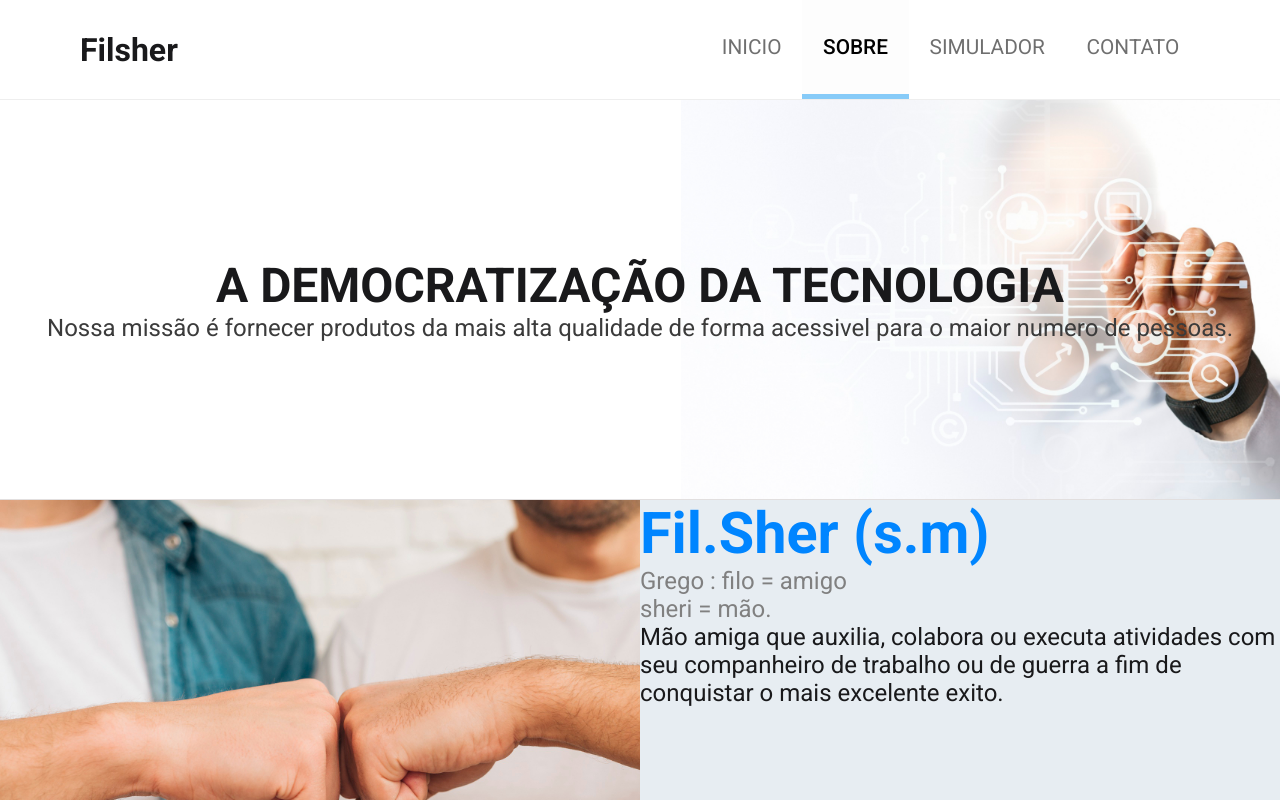
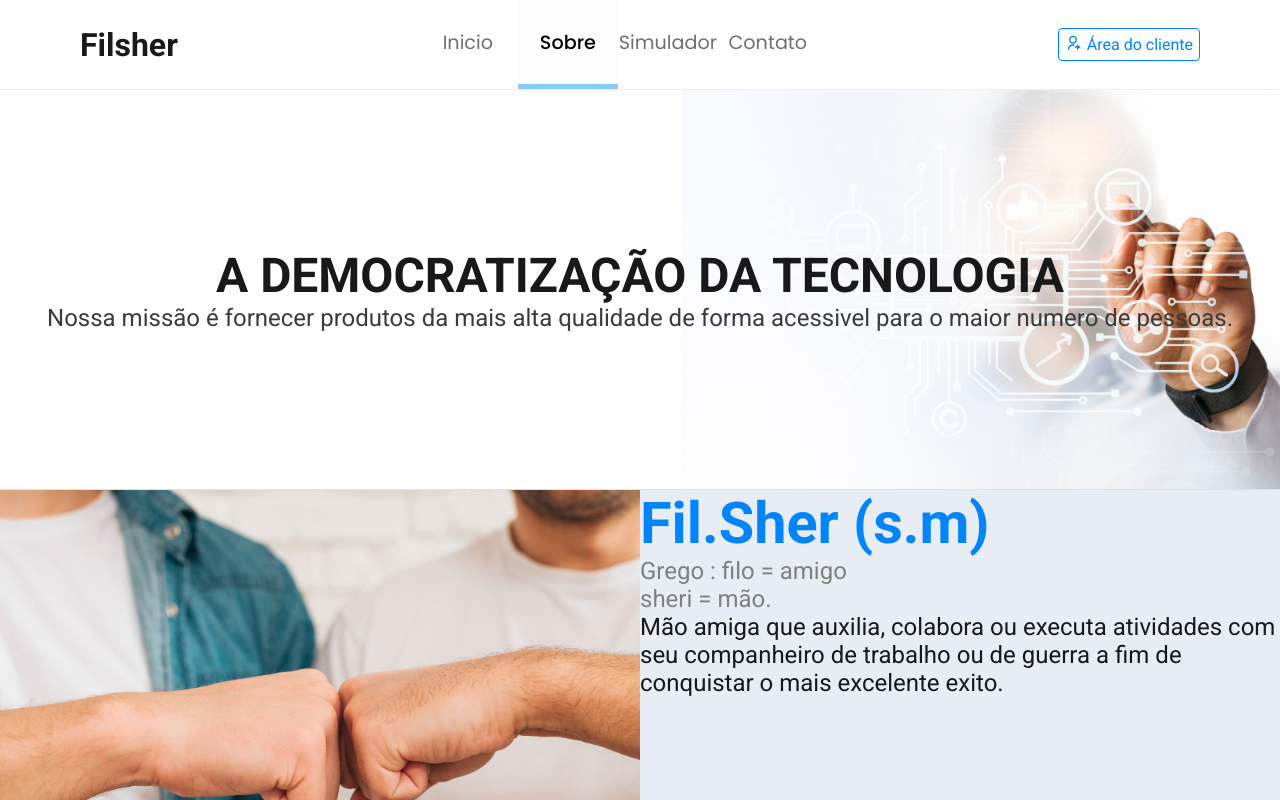
Before and after one commit to leonardobelilomessias/belilo_ws, a Next.js app: page /about in a window 1280 px wide. Shown: the top 800 px of the page. Built offline with nearby package versions, Linux system fonts and the light colour scheme.

Commit message:
adição botão área de membro no cabeçalho

```diff
--- a/src/Components/Footer/index.tsx
+++ b/src/Components/Footer/index.tsx
@@ -1,12 +1,16 @@
 import style from './styles.module.scss'
+import {FiYoutube,FiInstagram} from 'react-icons/fi'
 export function Footer(){
   return(
     <footer className={style.footer}>
       <div className={style.allContent}>
-      <h1>Belilo</h1>
+      <h1>Filsher</h1>
       <div className={style.midias}>
-        <h3>Midias sociais</h3>
-        <p>Youtube   |  Intagram </p>
+          <h3>Midias sociais</h3>
+          <div className={style.logo}>
+            <p ><FiYoutube size={20} /><span>Youtube</span></p>
+            <p><FiInstagram size={20} /><span>Instagram</span>  </p>
+          </div>
 
       </div>
 
--- a/src/Components/Footer/styles.module.scss
+++ b/src/Components/Footer/styles.module.scss
@@ -25,6 +25,16 @@
     h3{
       margin-bottom: 10px;
     }
+    .logo{
+      display: flex;
+      flex-direction: row;
+      p{
+        display: flex;
+        flex-direction: column;
+        align-items: center;
+        margin:0 1rem;
+      }
+    }
   }
   .links{
     h3{
--- a/src/Components/Header/index.tsx
+++ b/src/Components/Header/index.tsx
@@ -3,6 +3,7 @@ import {AiOutlineMenu} from 'react-icons/ai'
 import Link from 'next/link'
 import { useRouter } from 'next/router'
 import { useEffect, useState } from 'react'
+import {RiUserShared2Line} from 'react-icons/ri'
 
 type HeaderProps =  {
   menux: boolean
@@ -17,8 +18,6 @@ export function Header({menux,handleMenux}:HeaderProps){
   return(
     <>
   <header className={style.customHeader}>
-
-
     <Link href="/">
       <a onClick={()=>{setPath("/")}}>
         <h1> filsher </h1>
@@ -53,7 +52,7 @@ export function Header({menux,handleMenux}:HeaderProps){
       </Link>
     </nav>
     <AiOutlineMenu  className={style.showMenu} size={30} onClick={handleMenux}/>
-
+        <div className={style.clientArea}> <RiUserShared2Line size={16} /> <p>Área do cliente</p></div>
   </header>
 
 
--- a/src/Components/Header/styles.module.scss
+++ b/src/Components/Header/styles.module.scss
@@ -1,9 +1,8 @@
 .customHeader{
-
   display: flex;
   align-items: center;
   justify-content: space-between;
-  height: 100px;
+  height: 90px;
   padding: 0 5rem;
   max-width: 100vw;
   z-index: 10;
@@ -13,6 +12,9 @@
   }
 
   .nav{
+    font-family: "Poppins";
+    text-transform: lowercase;
+    text-transform: capitalize;
     @media only screen and (max-width: 600px) {
         display: none;
     }
@@ -29,10 +31,10 @@
       justify-content: space-around;
       color: rgba(51, 51, 51, 0.705);
       font-weight: 400;
-      font-size: 1.3rem;
+      font-size: 1.2rem;
       text-align: center;
       min-width: 100px;
-      text-transform: uppercase;
+
 
       p{
         display: flex;
@@ -40,7 +42,7 @@
         flex: 1;
         align-items: center;
         justify-content: center;
-        padding: 0px 1.3rem;
+
       }
       div{
         height: 5px;
@@ -97,6 +99,7 @@
   .customHeader {
     background-color: white;
 
+
     z-index: 10;
     position: relative;
 
@@ -109,3 +112,17 @@
     display: none;
   }
 }
+.clientArea{
+  @media only screen and (max-width: 600px) {
+    display: none;
+}
+  display: flex;
+  flex-direction: row;
+  color: var(--blue-500);
+  border: 1px solid var(--blue-500);
+  padding: 6px;
+  border-radius: 4px;
+  p{
+    margin-left: 6px;
+  }
+}
--- a/src/Components/Main/Contact/contact.style.module.scss
+++ b/src/Components/Main/Contact/contact.style.module.scss
@@ -47,6 +47,7 @@
   .contact{
     .itemsContact{
 
+      margin: 0 auto;
       h1{
         font-size: 1rem;
         color: white;
--- a/src/pages/_app.tsx
+++ b/src/pages/_app.tsx
@@ -14,12 +14,15 @@ function MyApp({ Component, pageProps }:AppProps) {
   }
   return (
     <>
-    {menux?<FullMenu menux={menux} handleMenux={handleMenux}></FullMenu>:<>
-    <Header menux ={menux} handleMenux={handleMenux}></Header>
-    <Component {...pageProps} /></>
+      {menux ? <FullMenu menux={menux} handleMenux={handleMenux}/> :
+        <>
+        <Header menux ={menux} handleMenux={handleMenux}></Header>
+        <Component {...pageProps} />
+        <Footer/>
+        </>
     }
 
-    <Footer/>
+
   </>
   )
 }
--- a/src/styles/globals.scss
+++ b/src/styles/globals.scss
@@ -11,6 +11,7 @@
   html{
     font-size: 93.75%;
     scroll-behavior: smooth;
+
 
   }
 }
```
